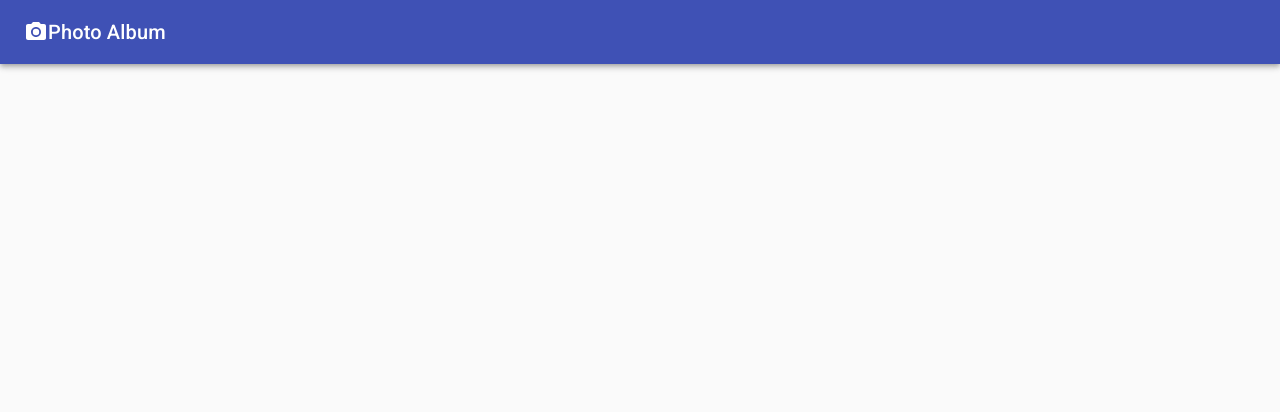
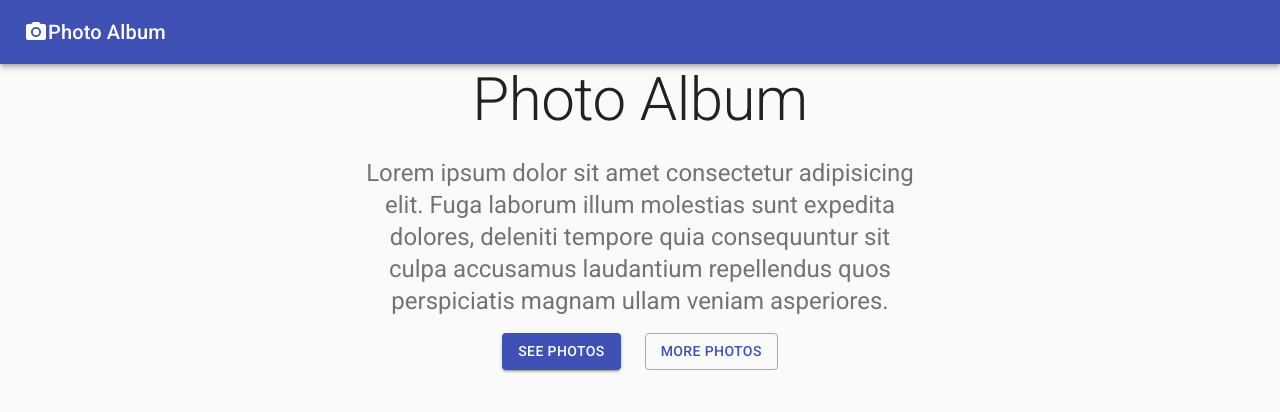
Before and after one commit to jamiev03/material-ui-intro, a React (Create React App) app: page / in a window 1280 px wide. Shown: the top 412 px of the page. Built offline with nearby package versions, Linux system fonts and the light colour scheme.

Commit message:
grid container addition, button x 2

```diff
--- a/src/App.js
+++ b/src/App.js
@@ -1,18 +1,18 @@
 import "./App.css";
-import AppBar from '@material-ui/core/AppBar';
-import Button from '@material-ui/core/Button';
-import CameraIcon from '@material-ui/icons/PhotoCamera';
-import Card from '@material-ui/core/Card';
-import CardActions from '@material-ui/core/CardActions';
-import CardContent from '@material-ui/core/CardContent';
-import CardMedia from '@material-ui/core/CardMedia';
-import CssBaseline from '@material-ui/core/CssBaseline';
-import Grid from '@material-ui/core/Grid';
-import Toolbar from '@material-ui/core/Toolbar';
-import Typography from '@material-ui/core/Typography';
-import { makeStyles } from '@material-ui/core/styles';
-import Container from '@material-ui/core/Container';
-import Link from '@material-ui/core/Link';
+import AppBar from "@material-ui/core/AppBar";
+import Button from "@material-ui/core/Button";
+import CameraIcon from "@material-ui/icons/PhotoCamera";
+import Card from "@material-ui/core/Card";
+import CardActions from "@material-ui/core/CardActions";
+import CardContent from "@material-ui/core/CardContent";
+import CardMedia from "@material-ui/core/CardMedia";
+import CssBaseline from "@material-ui/core/CssBaseline";
+import Grid from "@material-ui/core/Grid";
+import Toolbar from "@material-ui/core/Toolbar";
+import Typography from "@material-ui/core/Typography";
+import { makeStyles } from "@material-ui/core/styles";
+import Container from "@material-ui/core/Container";
+import Link from "@material-ui/core/Link";
 
 // const people = [
 //   {
@@ -40,16 +40,34 @@ import Link from '@material-ui/core/Link';
 function App() {
   return (
     <>
-    {/* sets base css */}
-    <CssBaseline/>
-    <AppBar position='relative'>
-      <Toolbar>
-        <CameraIcon />
-        <Typography variant='h6'>
-          Photo Album
-        </Typography>
-      </Toolbar>
-    </AppBar>
+      {/* sets base css */}
+      <CssBaseline />
+      <AppBar position="relative">
+        <Toolbar>
+          <CameraIcon />
+          <Typography variant="h6">Photo Album</Typography>
+        </Toolbar>
+      </AppBar>
+      <main>
+        <div>
+          <Container maxWidth='sm'>
+            <Typography variant='h2' align='center' color='textPrimary' gutterBottom>Photo Album</Typography>
+            <Typography variant='h5' align='center' color='textSecondary' paragraph>
+              Lorem ipsum dolor sit amet consectetur adipisicing elit. Fuga laborum illum molestias sunt expedita dolores, deleniti tempore quia consequuntur sit culpa accusamus laudantium repellendus quos perspiciatis magnam ullam veniam asperiores.
+            </Typography>
+            <div>
+              <Grid container spacing={3} justify='center'>
+                <Grid item>
+                     <Button variant='contained' color='primary'>See Photos</Button>
+                </Grid>
+                <Grid item>
+                     <Button variant='outlined' color='primary'>More Photos</Button>
+                </Grid>
+              </Grid>
+            </div>
+          </Container>
+        </div>
+      </main>
     </>
   );
 }
```
